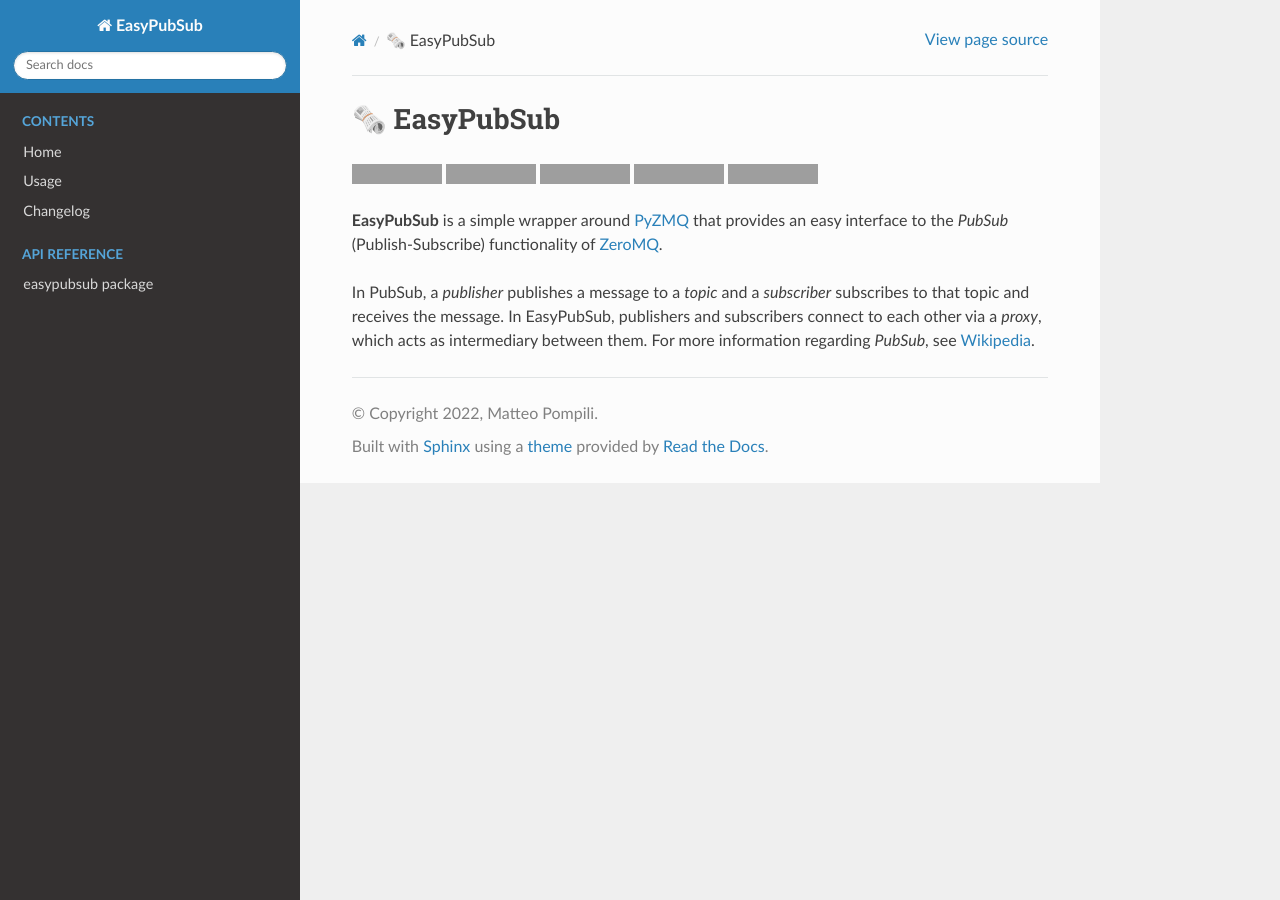
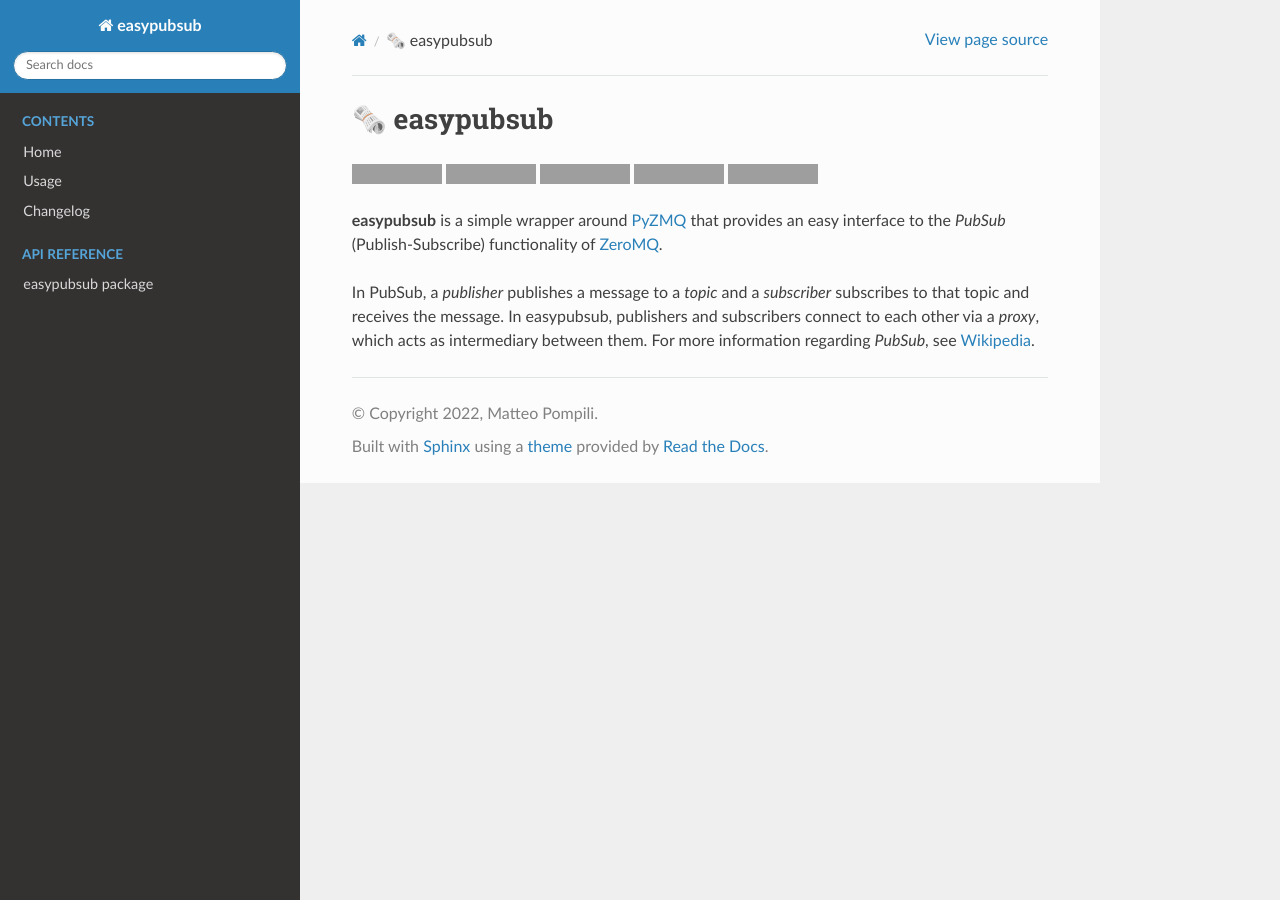
Before and after one commit to matpompili/easypubsub, a Sphinx documentation site: the page built from docs/short_readme.md, in a window 1280 px wide. Built offline with Sphinx 7.4.7 and the Read the Docs theme 2.0.0, drawn with Linux system fonts in a browser that asks for light colours; grey boxes are pictures that could not be loaded.

```diff
--- a/docs/conf.py
+++ b/docs/conf.py
@@ -18,7 +18,7 @@ sys.path.insert(0, os.path.abspath(".."))
 
 # -- Project information -----------------------------------------------------
 
-project = "EasyPubSub"
+project = "easypubsub"
 copyright = "2022, Matteo Pompili"
 author = "Matteo Pompili"
 
--- a/docs/short_readme.md
+++ b/docs/short_readme.md
@@ -1,11 +1,11 @@
-# 🗞️ EasyPubSub
+# 🗞️ easypubsub
 [![Documentation Status](https://readthedocs.org/projects/easypubsub/badge/?version=latest)](https://easypubsub.readthedocs.io/en/latest/?badge=latest)
 [![PyPI](https://img.shields.io/pypi/v/easypubsub)](https://pypi.org/project/easypubsub/)
 [![License: MIT](https://img.shields.io/badge/license-MIT-brightgreen)](https://github.com/matpompili/easypubsub/blob/main/LICENSE)
 [![Code style: black](https://img.shields.io/badge/code%20style-black-000000.svg)](https://github.com/psf/black)
 [![Tests](https://github.com/matpompili/easypubsub/actions/workflows/python-package.yml/badge.svg)](https://github.com/matpompili/easypubsub/actions/workflows/python-package.yml)
 
-**EasyPubSub** is a simple wrapper around [PyZMQ](https://pyzmq.readthedocs.io/en/latest/) that provides an easy interface to the *PubSub* (Publish-Subscribe) functionality of [ZeroMQ](https://zeromq.org/).
+**easypubsub** is a simple wrapper around [PyZMQ](https://pyzmq.readthedocs.io/en/latest/) that provides an easy interface to the *PubSub* (Publish-Subscribe) functionality of [ZeroMQ](https://zeromq.org/).
 
-In PubSub, a *publisher* publishes a message to a *topic* and a *subscriber* subscribes to that topic and receives the message. In EasyPubSub, publishers and subscribers connect to each other via a *proxy*, which acts as intermediary between them.
+In PubSub, a *publisher* publishes a message to a *topic* and a *subscriber* subscribes to that topic and receives the message. In easypubsub, publishers and subscribers connect to each other via a *proxy*, which acts as intermediary between them.
 For more information regarding *PubSub*, see [Wikipedia](https://en.wikipedia.org/wiki/Publish%E2%80%93subscribe_pattern).
```
Also changed, not shown: README.md (+12 -4 lines), docs/usage.rst (+7 -7 lines), 3 other files.
